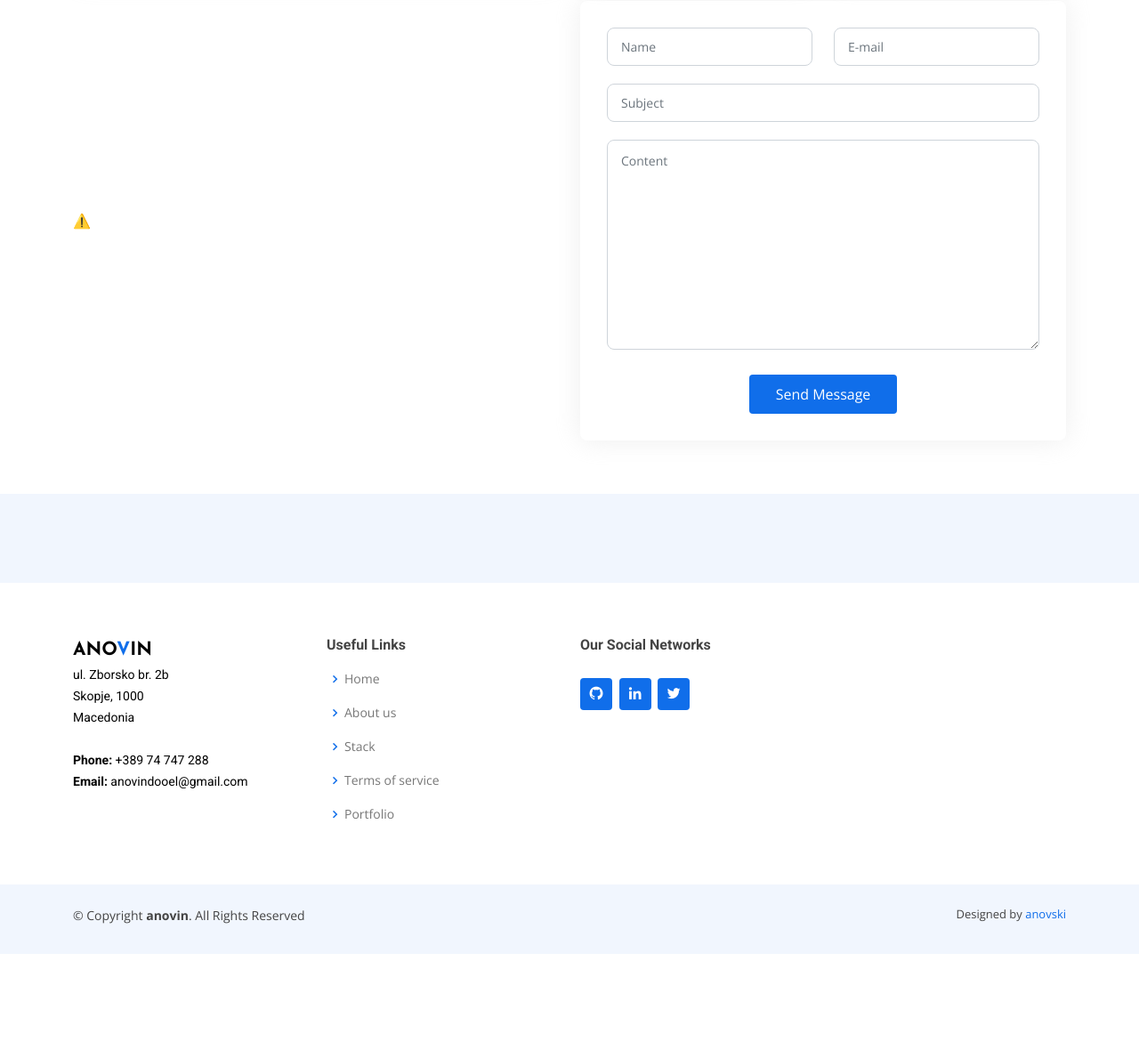
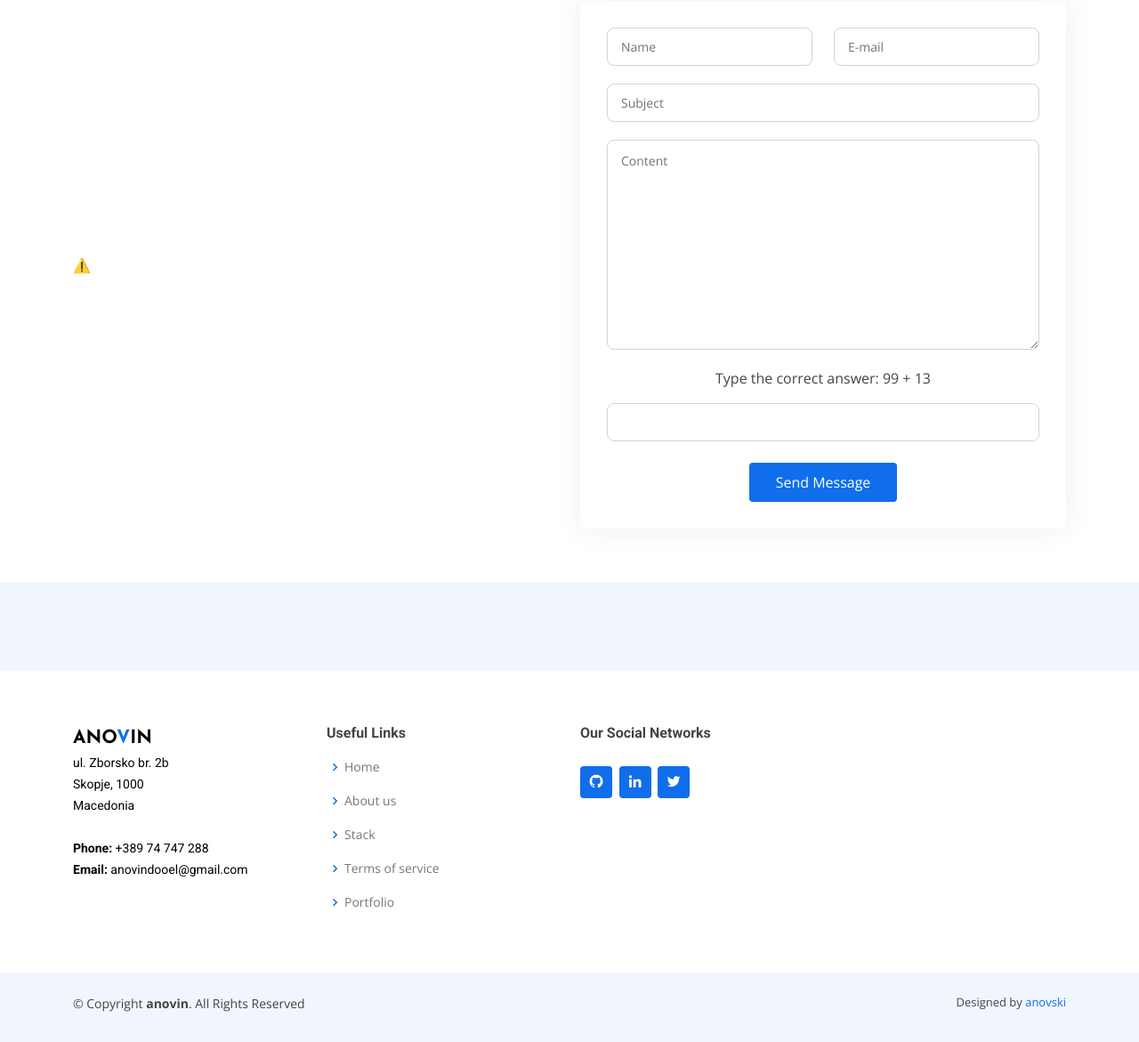
Before and after one commit to jum-mk/anovin, a Django app: page / in a window 1280 px wide. Shown: the part 3798-4969 px from the top of the page at 89% size. Before the commit the page ends 4870 px from the top, so only its background shows below. Run offline with Django 3.2, Linux system fonts and the light colour scheme; data comes from the database, SQL or seed files in the repository; both versions use the stored data as it was after the commit; some libraries are stand-ins or nearby versions.

Commit message:
New Tuts

```diff
--- a/web/templates/home.html
+++ b/web/templates/home.html
@@ -312,7 +312,7 @@
                 </div>
 
                 <div class="col-lg-6">
-                    <form action="/" method="post" role="form" class="php-email-form" style="border-radius: 8px;">
+                    <form action="/" method="post" role="form" class="php-email-form" style="border-radius: 8px;" onsubmit="return validateForm()">
                         {% csrf_token %}
                         <div class="row">
                             <div class="col form-group">
@@ -333,9 +333,9 @@
                             <div class="error-message"></div>
                             <div class="sent-message">Your message has been sent. Thank you!</div>
                         </div>
-                        <div class="d-flex justify-content-center align-items-center mt-2 mb-2">
-                            <div class="g-recaptcha" data-sitekey="6LdtXaQjAAAAAEQcYB3V5xCrokqG95M-9LzkOk_D"></div>
-
+                        <div class="d-flex justify-content-center align-items-center flex-column mt-2 mb-2">
+                            <div for="captcha" class="mb-3">Type the correct answer: 99 + 13</div>
+                            <input type="text" id="captcha" name="captcha" class="form-control mb-3" style="border-radius: 8px;">
                         </div>
                         <div class="text-center">
                             <button type="submit" value="ok">Send Message</button>
@@ -418,11 +418,22 @@
         class="bi bi-arrow-up-short"></i></a>
 
 
+
 <script>
-    const onloadCallback = function () {
-        console.log("reCAPTCHA has loaded!");
-        grecaptcha.reset();
-    };
+  function validateForm() {
+    // Get the value of the captcha input
+    let captcha = document.getElementById('captcha').value;
+
+    // Check if the value is equal to 112 (100 + 12)
+    if (captcha === '112') {
+      // If it is, allow the form to be submitted
+      return true;
+    } else {
+      // If it's not, prevent the form from being submitted and show an error message
+      alert('Incorrect captcha');
+      return false;
+    }
+  }
 </script>
 
 {% include 'main_scripts.html' %}
--- a/web/views.py
+++ b/web/views.py
@@ -101,7 +101,7 @@
                 content,
                 from_email,
                 ['anovski3@gmail.com'],
-                fail_silently=True,
+                fail_silently=False,
             )
             return redirect('index')
     else:
```
Also changed, not shown: db.sqlite3.
